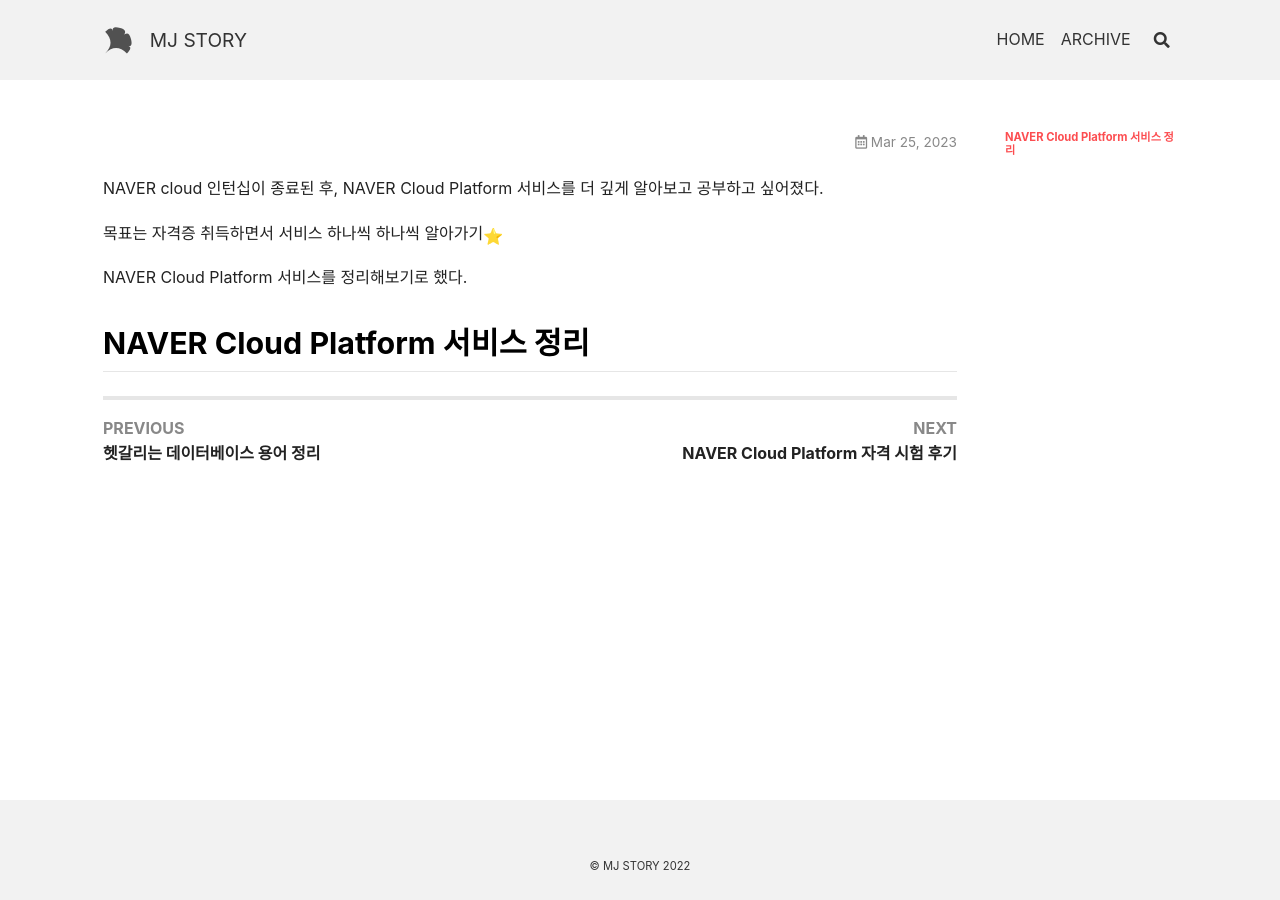
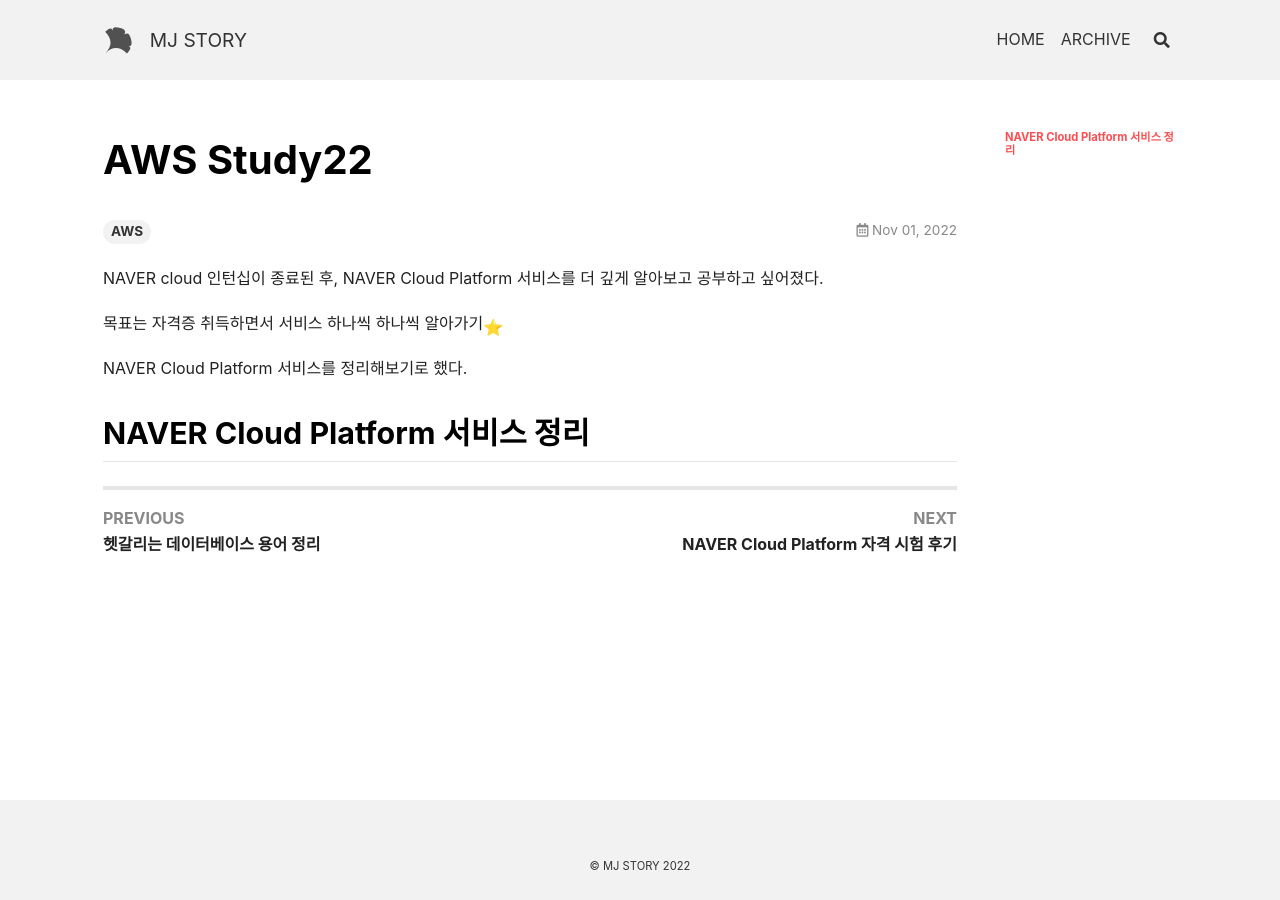
Before and after one commit to cloudnine-mj/cloudnine-mj.github.io, a Jekyll site: the page built from _posts/2022-11-01-NAVER-cloud-Platform-서비스-정리.md, in a window 1280 px wide. Built offline with Jekyll 4.4.1, drawn with Linux system fonts in a browser that asks for light colours; nearby versions of some CDN libraries; emoji names are drawn with the system emoji font.

Commit message:
20221101 포스트 테스트

```diff
--- a/_posts/2022-11-01-NAVER-cloud-Platform-서비스-정리.md
+++ b/_posts/2022-11-01-NAVER-cloud-Platform-서비스-정리.md
@@ -1,8 +1,8 @@
 ---
 key: jekyll-text-theme
-title: 'NAVER cloud Platform 서비스 정리'
+title: 'AWS Study22'
 excerpt: ''
-tags: [NAVER Cloud], [NCP]
+tags: [AWS]
 ---
 
 
```
